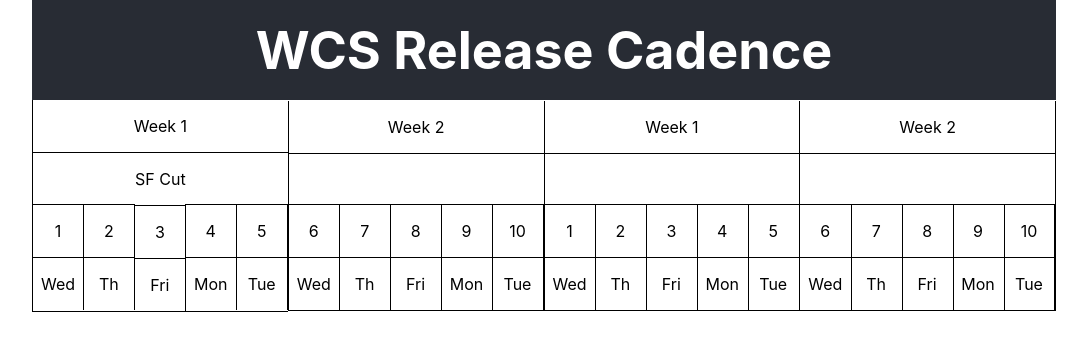
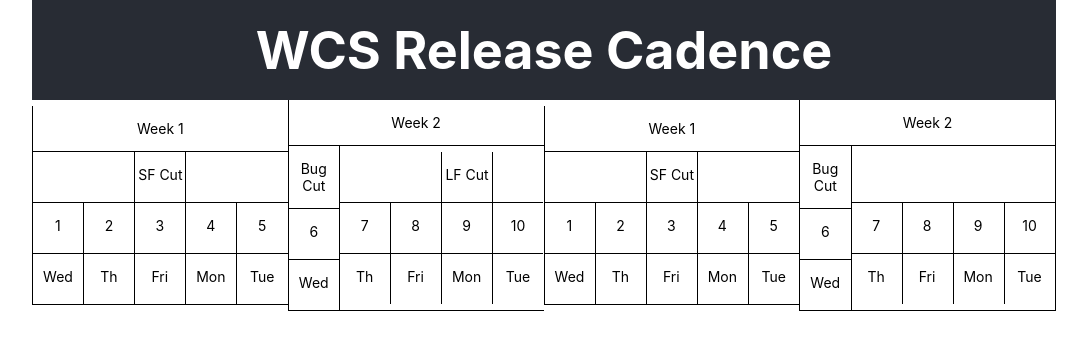
Before and after one commit to drewstewartdesigns/release-cadence, a React (Create React App) app: page / in a window 1280 px wide. Shown: the top 350 px of the page, without its empty margins (96-1183 px from the left). Built offline with nearby package versions, Linux system fonts and the light colour scheme.

Commit message:
Added cadence data and component

```diff
--- a/src/App.css
+++ b/src/App.css
@@ -2,6 +2,7 @@
   text-align: center;
   width: 80%;
   margin: 0 auto;
+  font-size: 14px;
 }
 
 .App-header {
--- a/src/App.js
+++ b/src/App.js
@@ -1,6 +1,9 @@
 import React, { Component } from 'react';
 
+import { WeeksData } from './data/weeks';
+import { CadenceData } from './data/cadence';
 import { Week } from './components/week/week.component';
+import { Cadence } from './components/cadence/cadence.component';
 
 
 import './App.css';
@@ -8,60 +11,15 @@ import './App.css';
 class App extends Component {
 
   render() {
-    const weeks = [
-      {
-        name: 'Week 1',
-        id: 1,
-        days: [
-          {name: 'Wed', number: 1, id: 1},
-          {name: 'Th', number: 2, id: 2},
-          {name: 'Fri', number: 3, id: 3, details: 'SF Cut'},
-          {name: 'Mon', number: 4, id: 4},
-          {name: 'Tue', number: 5, id: 5}
-        ]
-      },
-      {
-        name: 'Week 2',
-        id: 2,
-        days: [
-          {name: 'Wed', number: 6, id: 6},
-          {name: 'Th', number: 7, id: 7},
-          {name: 'Fri', number: 8, id: 8},
-          {name: 'Mon', number: 9, id: 9},
-          {name: 'Tue', number: 10, id: 10}
-        ]
-      },
-      {
-        name: 'Week 1',
-        id: 3,
-        days: [
-          {name: 'Wed', number: 1, id: 11},
-          {name: 'Th', number: 2, id: 12},
-          {name: 'Fri', number: 3, id: 13},
-          {name: 'Mon', number: 4, id: 14},
-          {name: 'Tue', number: 5, id: 15}
-        ]
-      },
-      {
-        name: 'Week 2',
-        id: 4,
-        days: [
-          {name: 'Wed', number: 6, id: 16},
-          {name: 'Th', number: 7, id: 17},
-          {name: 'Fri', number: 8, id: 18},
-          {name: 'Mon', number: 9, id: 19},
-          {name: 'Tue', number: 10, id: 20}
-        ]
-      }
-    ];
+
 
     return (
       <div className="App">
         <header className="App-header">
           <h1>WCS Release Cadence</h1>
         </header>
-        <Week weeks={weeks} />
-
+        <Week weeks={WeeksData} />
+        <Cadence cadence={CadenceData} />
       </div>
     );
   }
--- /dev/null
+++ b/src/components/cadence/cadence.component.jsx
@@ -0,0 +1,6 @@
+import React from 'react';
+import './cadence.styles.css';
+
+export const Cadence = props => (
+    <div></div>
+)
--- a/src/components/day/day.component.jsx
+++ b/src/components/day/day.component.jsx
@@ -5,7 +5,7 @@ export const Day = props => (
     <div className='day-list'>
         {props.days.map(day => (
             <div className='day-container' key={day.id}>
-                <div className='day-details'>
+                <div className={'day-details ' + (day.details ? 'bordered' : '')}>
                     { day.details &&
                         <p>{ day.details }</p>
                     }
--- a/src/components/day/day.styles.css
+++ b/src/components/day/day.styles.css
@@ -11,20 +11,23 @@
     flex-direction: column;
     width: calc(100% / 5);
 }
+.day-container:last-child .day-name,
+.day-container:last-child .day-number {
+    border-right: none;
+}
 .day-container > div {
     width: 100%;
     min-height: 50px;
 }
-/* .day-container > div:nth-child(n) {
-    border-bottom: 1px solid black;
-} */
-/* .day-number {
-    border-top: 1px solid black;
-} */
-/* .day-number:nth-child(n+2),
-.day-name:nth-child(n+2) {
+.day-container:first-child .day-details.bordered {
+    border-left: none;
+    width: 100%;
+}
+.day-details.bordered {
     border-left: 1px solid black;
-} */
+    border-right: 1px solid black;
+    width: calc(100% - 1px);
+}
 .day-name,
 .day-number {
     border-top: 1px solid black;
--- /dev/null
+++ b/src/data/cadence.js
@@ -0,0 +1,63 @@
+export const CadenceData = [
+    {
+        type: 'Cert Branch',
+        branch: [
+            {
+                type: 'Develop',
+                id: 1,
+                actions: [
+                    {
+                        name: 'Development',
+                        class: ''
+                    }
+                ]
+            },
+            {
+                type: 'Release',
+                id: 2,
+                actions: [
+                    {
+                        name: 'Go Live State Regression',
+                        class: ''
+                    },
+                    {
+                        name: 'All Defects',
+                        class: ''
+                    },
+                    {
+                        name: 'Blockers Only',
+                        class: ''
+                    }
+                ]
+            },
+            {
+                type: 'Develop',
+                id: 3,
+                actions: [
+                    {
+                        name: 'Development',
+                        class: ''
+                    }
+                ]
+            },
+            {
+                type: 'Release',
+                id: 4,
+                actions: [
+                    {
+                        name: 'Go Live State Regression',
+                        class: ''
+                    },
+                    {
+                        name: 'All Defects',
+                        class: ''
+                    },
+                    {
+                        name: 'Blockers Only',
+                        class: ''
+                    }
+                ]
+            }
+        ]
+    }
+];
--- /dev/null
+++ b/src/data/weeks.js
@@ -0,0 +1,46 @@
+export const WeeksData = [
+    {
+      name: 'Week 1',
+      id: 1,
+      days: [
+        {name: 'Wed', number: 1, id: 1},
+        {name: 'Th', number: 2, id: 2},
+        {name: 'Fri', number: 3, id: 3, details: 'SF Cut'},
+        {name: 'Mon', number: 4, id: 4},
+        {name: 'Tue', number: 5, id: 5}
+      ]
+    },
+    {
+      name: 'Week 2',
+      id: 2,
+      days: [
+        {name: 'Wed', number: 6, id: 1, details: 'Bug Cut'},
+        {name: 'Th', number: 7, id: 2},
+        {name: 'Fri', number: 8, id: 3},
+        {name: 'Mon', number: 9, id: 4, details: 'LF Cut'},
+        {name: 'Tue', number: 10, id: 5}
+      ]
+    },
+    {
+      name: 'Week 1',
+      id: 3,
+      days: [
+        {name: 'Wed', number: 1, id: 1},
+        {name: 'Th', number: 2, id: 2},
+        {name: 'Fri', number: 3, id: 3, details: 'SF Cut'},
+        {name: 'Mon', number: 4, id: 4},
+        {name: 'Tue', number: 5, id: 5}
+      ]
+    },
+    {
+      name: 'Week 2',
+      id: 4,
+      days: [
+        {name: 'Wed', number: 6, id: 1, details: 'Bug Cut'},
+        {name: 'Th', number: 7, id: 2},
+        {name: 'Fri', number: 8, id: 3},
+        {name: 'Mon', number: 9, id: 4},
+        {name: 'Tue', number: 10, id: 5}
+      ]
+    }
+];
```
Also changed, not shown: src/components/cadence/cadence.styles.css (added).
